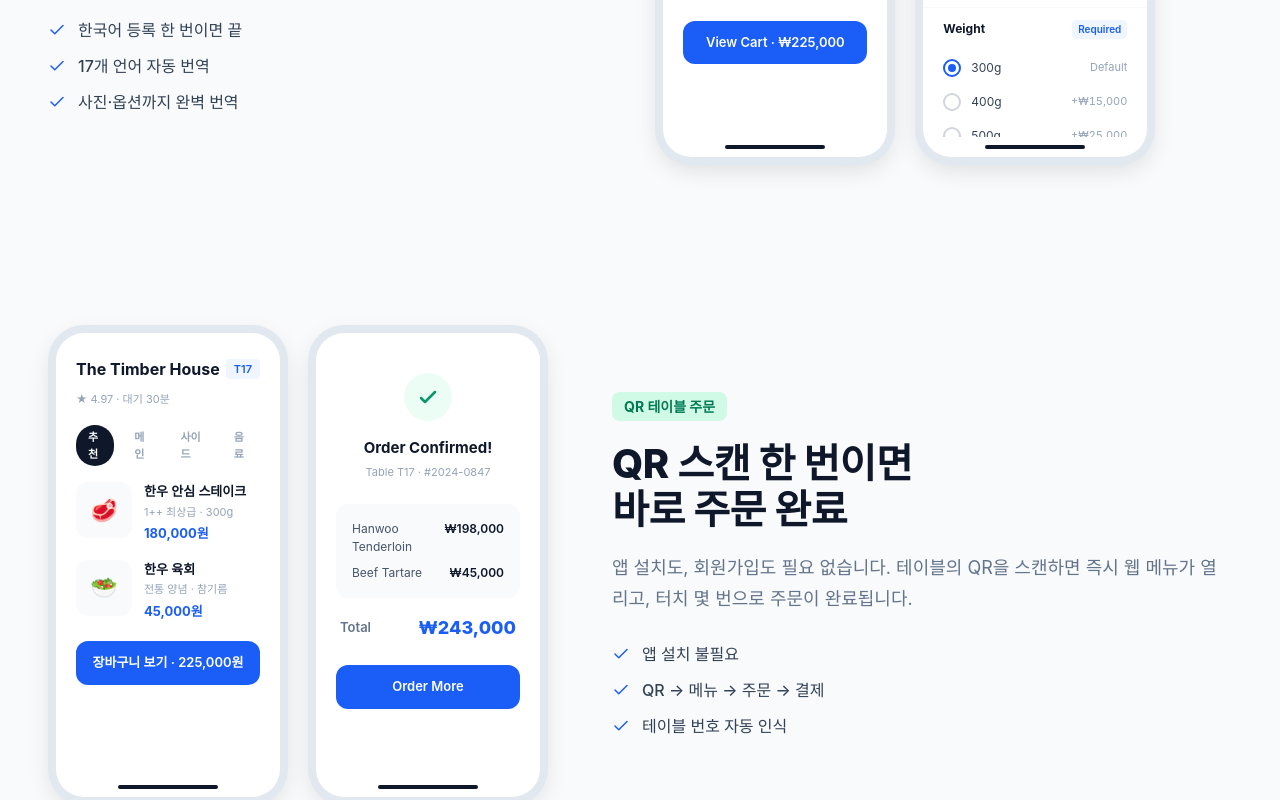
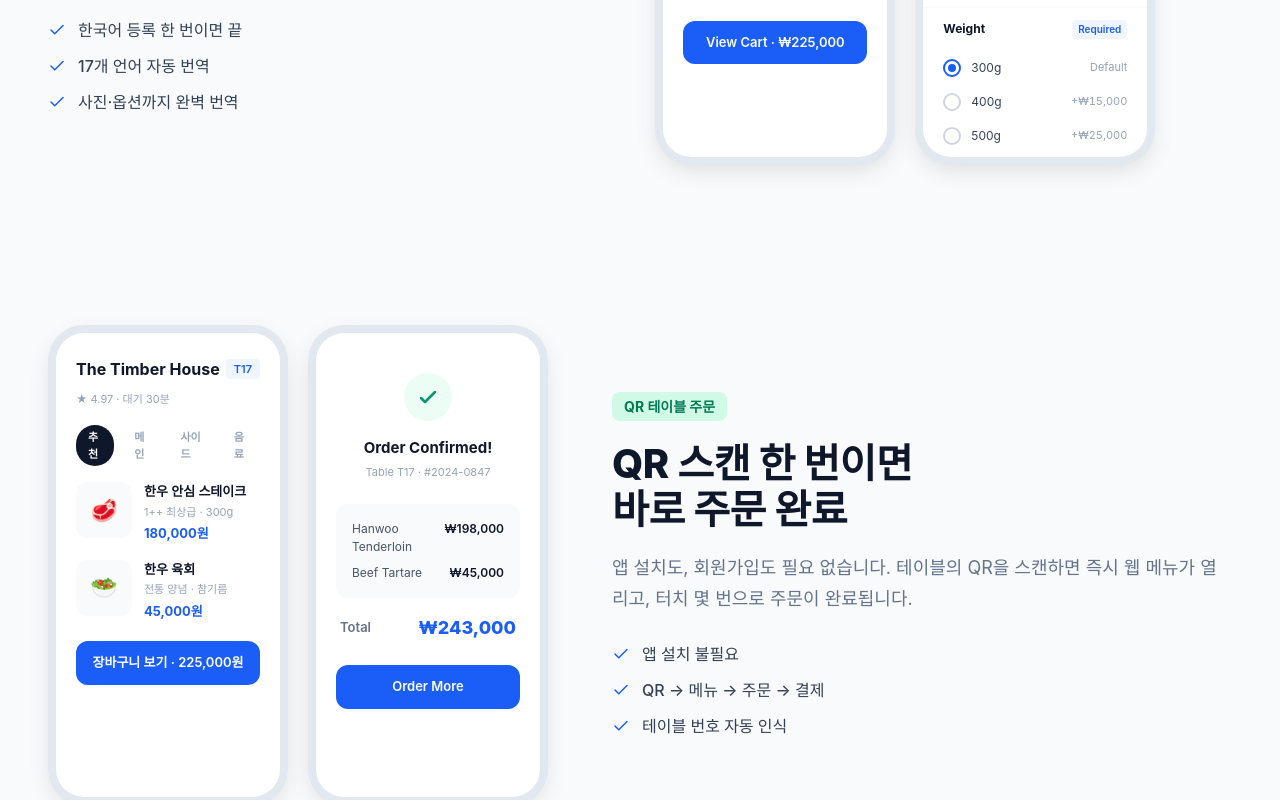
Before and after one commit to willji1096/ZIVO-QRLanding, a React (Vite) app: page / in a window 1280 px wide. Shown: the part 2520-3320 px from the top of the page. Built offline with nearby package versions, Linux system fonts and the light colour scheme; a web font is replaced by a local one.

Commit message:
폰 목업 홈 인디케이터 제거

```diff
--- a/src/components/PhoneMockup.tsx
+++ b/src/components/PhoneMockup.tsx
@@ -16,9 +16,6 @@ export function PhoneMockup({ children, className = '', size = 'default' }: Phon
           <div className="flex-1 overflow-hidden">
             {children}
           </div>
-          <div className="py-2 flex justify-center flex-shrink-0">
-            <div className="w-[100px] h-[4px] bg-[#0F172A] rounded-full" />
-          </div>
         </div>
       </div>
     </div>
```
